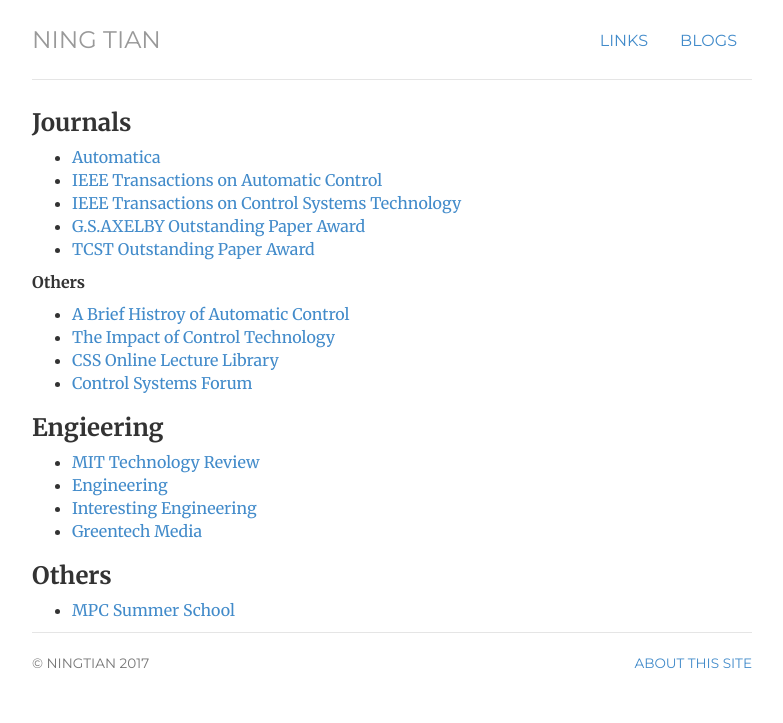
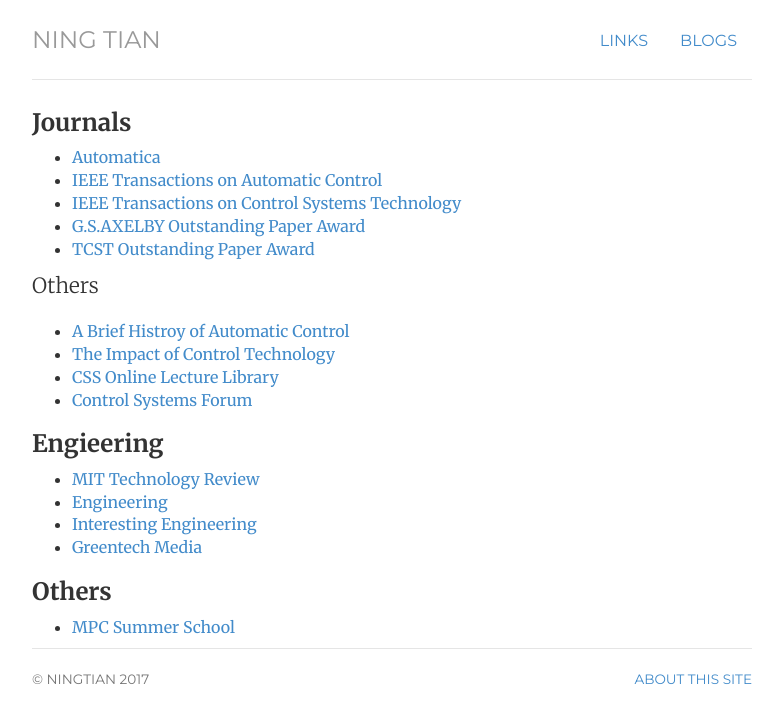
Before and after one commit to ningtian/ningtian.github.io, a Jekyll site: the page built from links/index.html, in a window 1280 px wide. Shown: the top 723 px of the page, without its empty margins (248-1031 px from the left). Built offline with Jekyll 4.4.1, drawn with Linux system fonts in a browser that asks for light colours.

Commit message:
Update index.html

```diff
--- a/links/index.html
+++ b/links/index.html
@@ -42,8 +42,8 @@
 
 
 
-	<!--<p class="lead"><span itemprop="name">Others</span></p>-->
-			<p><strong>Others</strong></p>
+	<p class="lead"><span itemprop="name">Others</span></p>
+			<!--<p><strong>Others</strong></p>-->
 	<!--<h3>Control Histroy and Presentation</h3>-->
 
 	<ul>
```
